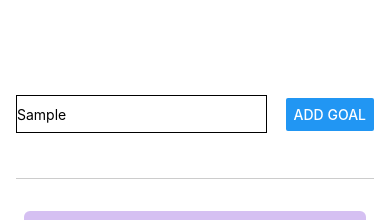
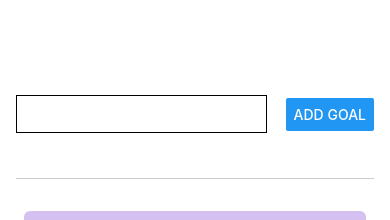
Before and after one commit to Aparna-xxx/goals-app, a React Native app in the folder goals/: screen / in a window 390 px wide. Both pictures are taken after typing "Sample" into the empty fields and a click on the button "ADD GOAL". Shown: the top 220 px of the page. Built offline with nearby package versions, Linux system fonts and the light colour scheme.

Commit message:
split design into smaller components

```diff
--- a/goals/App.js
+++ b/goals/App.js
@@ -1,17 +1,15 @@
 import { StyleSheet, Text, View,TextInput,Button, ScrollView, FlatList } from 'react-native';
 import { useState } from 'react';
-
+import GoalsOutput from './components/goalsOutput';
+import GoalsInput from './components/GoalsInput';
 export default function App() {
 
-  const [mytext, setMyText] = useState(''); //variable for the text input
+
   const [goalList, setGoalList] = useState([]); //array variable to store list of goals
 
-  function readText(enteredText){
-    setMyText(enteredText)
 
-  }
 
-  function buttonClicked(){
+  function buttonClicked(mytext){
     //console.log(mytext)
     setGoalList((currentGoals) => [...currentGoals, {text: mytext, id: Math.random().toString()}]) //add new goal
     //setGoalList([]);
@@ -23,17 +21,11 @@ export default function App() {
 
   return (
     <View style={styles.appcontainer}>
-      <View style={styles.headcontainer}>
-        <TextInput style={styles.input} placeholder='Your goals' onChangeText={readText}/>
-        <Button title="Add goal" onPress={buttonClicked}></Button>
-      </View>
+      <GoalsInput handleClick={buttonClicked}/>
       <View style = {styles.bodycontainer}>
       <FlatList  data={goalList}  renderItem={(itemObject)=>{
-        return (
-          <View style={styles.goalsStyle}>
-            <Text style={styles.goalText}> {itemObject.item.text} </Text>
-          </View>
-        )
+       return <GoalsOutput item={itemObject.item.text}/>
+
       }} keyExtractor={(item,index)=>{
         return item.id;
       }}/>
@@ -75,15 +67,5 @@ const styles = StyleSheet.create({
     flex:5,
     //flexDirection:'row',
   },
-  goalsStyle:{
-    backgroundColor:'#D5C0F2',
-    margin:8,
-    padding: 8,
-    borderRadius:6,
 
-
-  },
-  goalText:{
-    color:'#4B0082',
-  }
 });
--- /dev/null
+++ b/goals/components/GoalsInput.js
@@ -0,0 +1,43 @@
+import { StyleSheet,View,TextInput,Button } from "react-native";
+import { useState } from "react";
+function GoalsInput(props){
+  const [mytext, setMyText] = useState(''); //variable for the text input
+  function readText(enteredText){
+    setMyText(enteredText)
+
+  }
+  function addGoalHandler(){
+    props.handleClick(mytext);
+    setMyText(' ');
+  }
+    return(
+        <View style={styles.headcontainer}>
+        <TextInput style={styles.input} placeholder='Your goals' onChangeText={readText} value={mytext}/>
+        <Button title="Add goal" onPress={addGoalHandler}></Button>
+      </View>
+    )
+}
+
+export default GoalsInput;
+
+const styles = StyleSheet.create({
+
+    headcontainer:{
+      flexDirection:'row',
+      justifyContent:'space-between',
+      alignItems: 'center',
+      marginBottom:24,
+      borderBottomWidth:1,
+      borderBottomColor:'#cccccc',
+      flex:1,
+    },
+    input:{
+      borderColor:'black',
+      borderWidth:1,
+      width: '70%',
+      height:'30%',
+      marginRight:3,
+    },
+
+
+  });
--- /dev/null
+++ b/goals/components/GoalsOutput.js
@@ -0,0 +1,27 @@
+import { StyleSheet, View, Text } from "react-native";
+
+function GoalsOutput( prop ){
+ return(
+    <View style={styles.goalsStyle}>
+            <Text style={styles.goalText}> {prop.item} </Text>
+    </View>
+ )
+}
+
+
+export default GoalsOutput;
+
+const styles = StyleSheet.create({
+
+    goalsStyle:{
+        backgroundColor:'#D5C0F2',
+        margin:8,
+        padding: 8,
+        borderRadius:6,
+
+
+      },
+      goalText:{
+        color:'#4B0082',
+      },
+})
```
